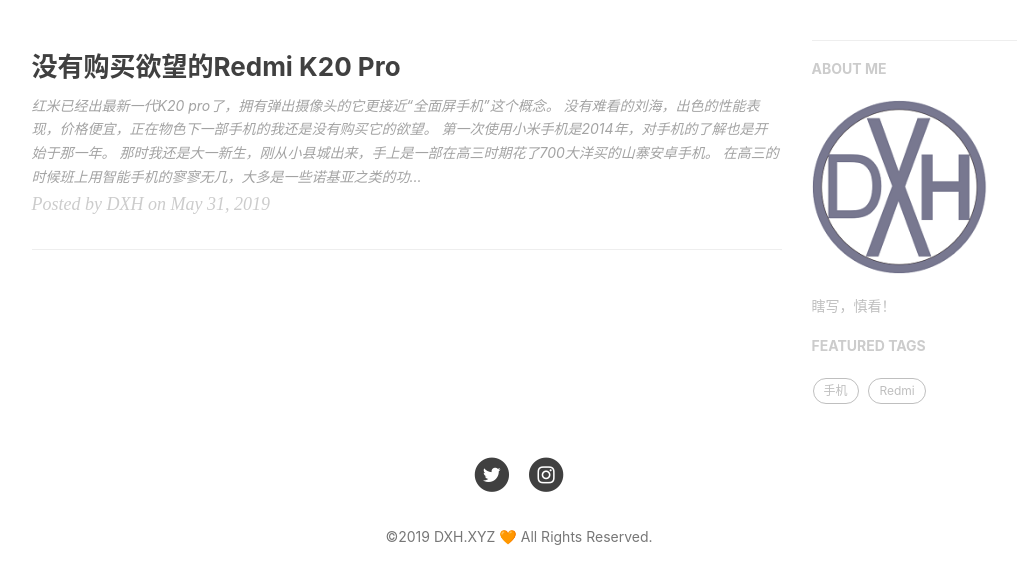
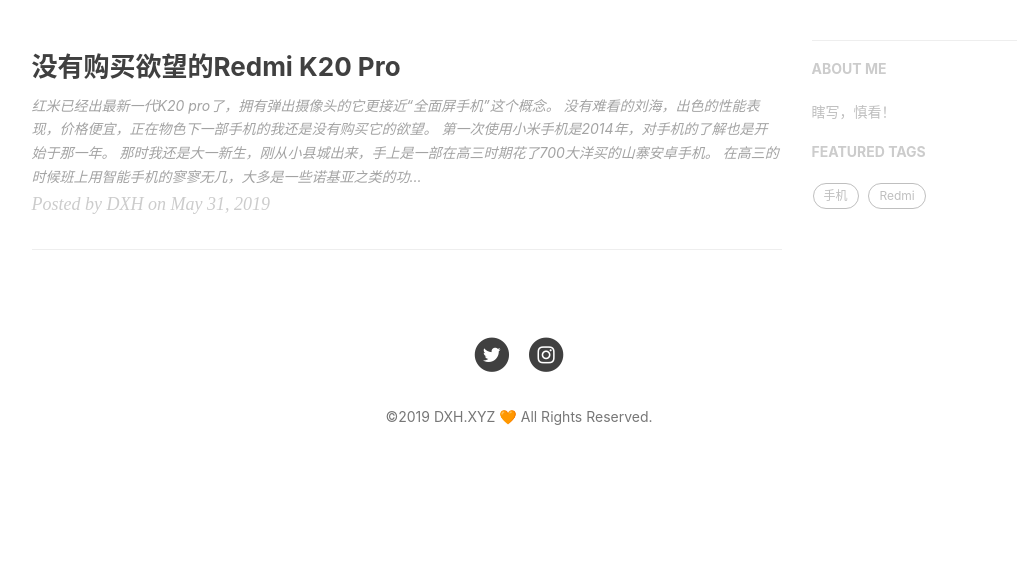
Before and after one commit to Devinteng/blog2, a Jekyll site: the page built from index.html, in a window 1280 px wide. Shown: the part 418-1004 px from the top of the page, without its empty margins (136-1153 px from the left). Built offline with Jekyll 4.4.1, drawn with Linux system fonts in a browser that asks for light colours; nearby versions of some CDN libraries; the list of posts is cut into pages by our own code; comment, search, counter and statistics services are not loaded; after the commit the page ends 900 px from its top, so only the background shows below that.

Commit message:
Update _config.yml

```diff
--- a/_config.yml
+++ b/_config.yml
@@ -76,7 +76,7 @@
 # Sidebar settings
 sidebar: true                           # whether or not using Sidebar.
 sidebar-about-description: "瞎写，慎看！"
-sidebar-avatar: /img/about-dxh-logo.jpg      # use absolute URL, seeing it's used in both `/` and `/about/`
+sidebar-avatar:      # use absolute URL, seeing it's used in both `/` and `/about/`
 
 
 
```
